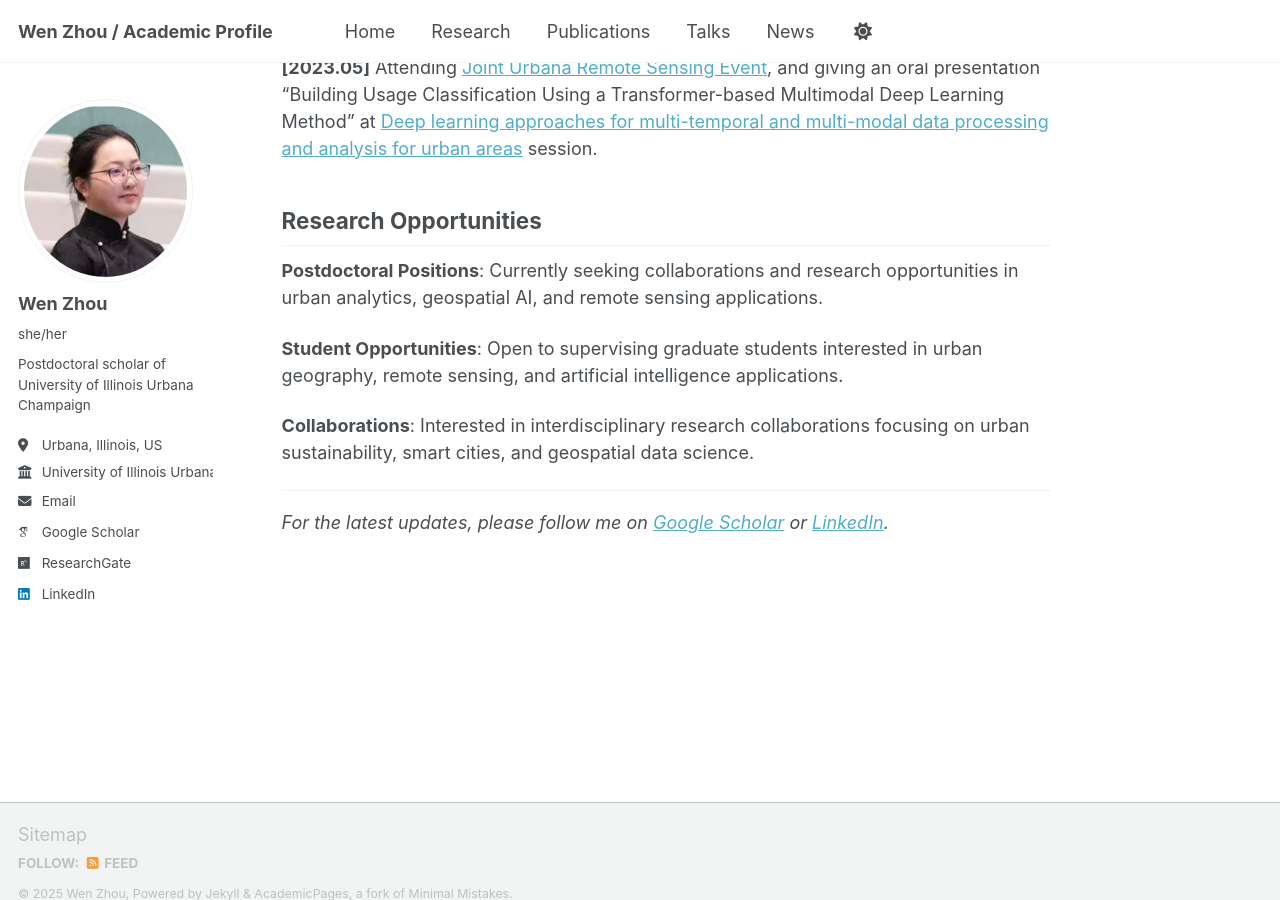
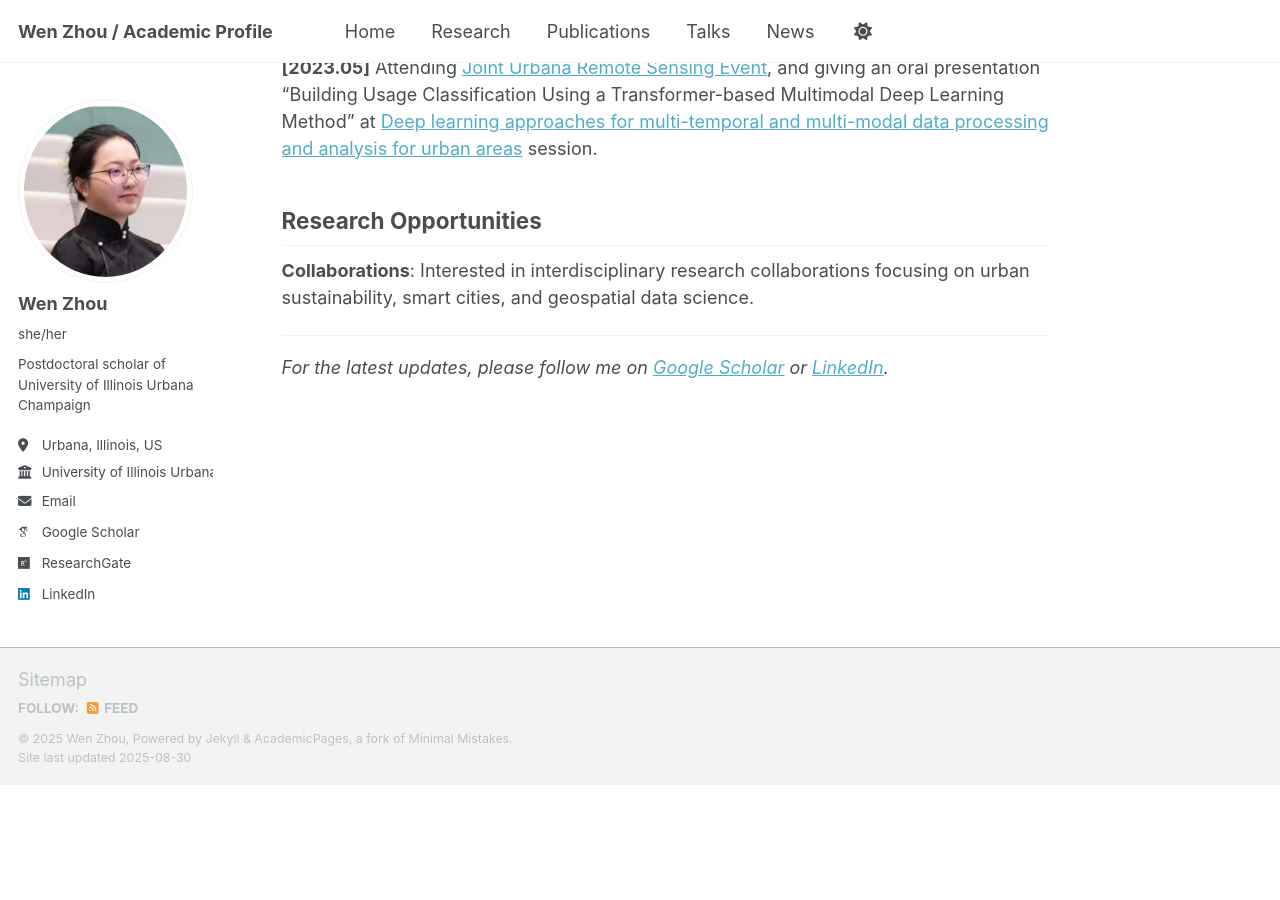
Before and after one commit to VienJou/vienjou.github.io, a Jekyll site: the page built from _pages/news.md, in a window 1280 px wide and 900 px high, scrolled down 1045 px. Built offline with Jekyll 4.4.1, drawn with Linux system fonts in a browser that asks for light colours; some web fonts are replaced; a script that is not in the unit is left out; after the commit the page ends 1830 px from its top, so only the background shows below that.

Commit message:
Update news.md

```diff
--- a/_pages/news.md
+++ b/_pages/news.md
@@ -27,9 +27,6 @@ author_profile: true
 
 ## Research Opportunities
 
-**Postdoctoral Positions**: Currently seeking collaborations and research opportunities in urban analytics, geospatial AI, and remote sensing applications.
-
-**Student Opportunities**: Open to supervising graduate students interested in urban geography, remote sensing, and artificial intelligence applications.
 
 **Collaborations**: Interested in interdisciplinary research collaborations focusing on urban sustainability, smart cities, and geospatial data science.
 
```
